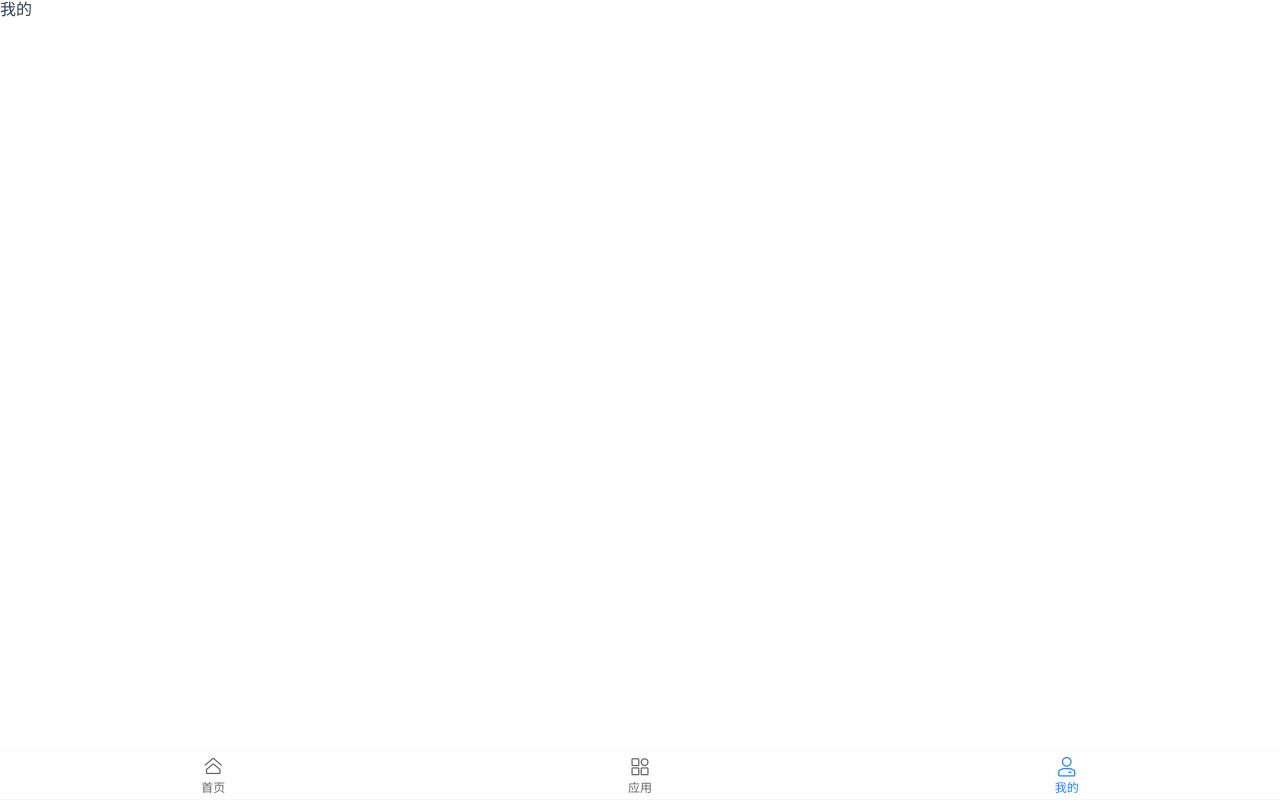
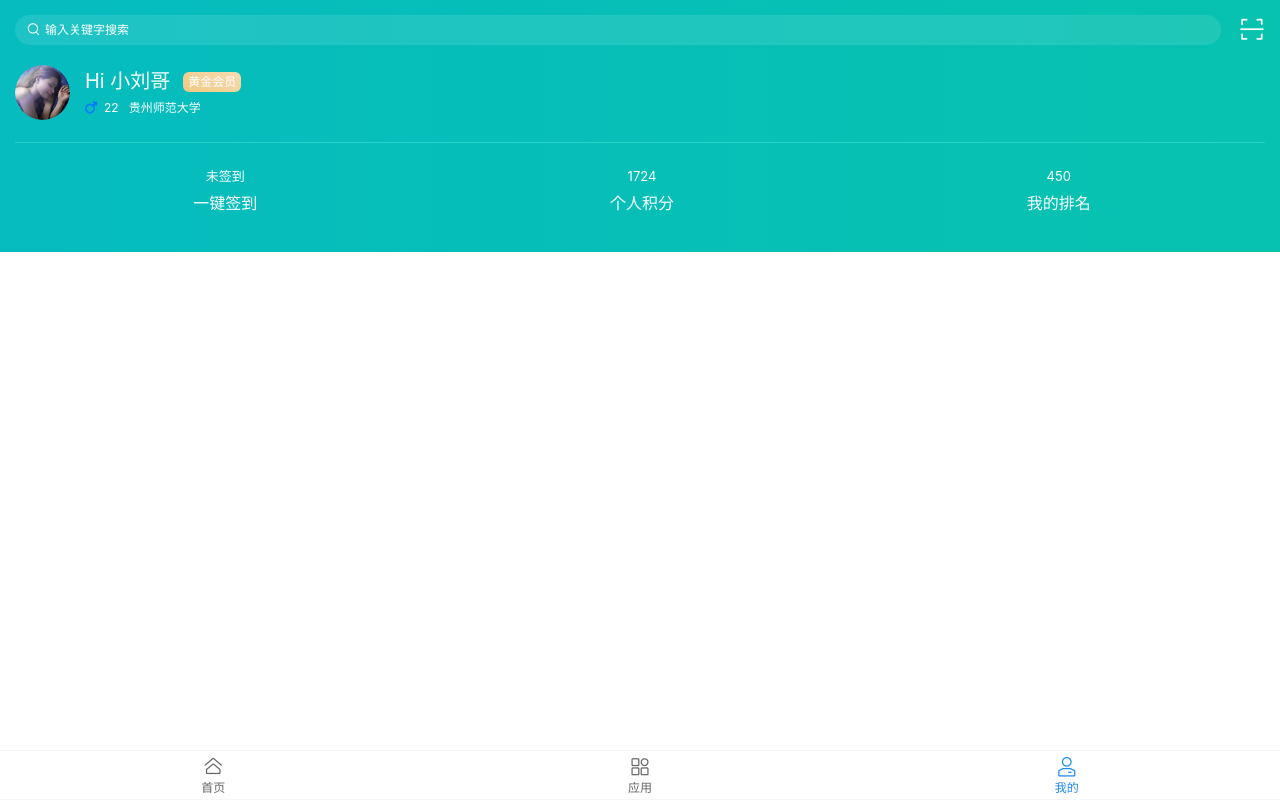
Before and after one commit to PXFGIT974579765/platform, a Vue app: page /my in a window 1280 px wide. Built offline with nearby package versions, Linux system fonts and the light colour scheme.

Commit message:
feat: InfoCard

```diff
--- a/src/assets/styles/base.less
+++ b/src/assets/styles/base.less
@@ -54,3 +54,8 @@ a {
   -webkit-font-smoothing: antialiased;
   -moz-osx-font-smoothing: grayscale;
 }
+
+.flex-col {
+  display: flex;
+  flex-direction: column;
+}
--- /dev/null
+++ b/src/components/InfoCard.vue
@@ -0,0 +1,162 @@
+<template>
+  <div class="info-card">
+    <div class="header" v-if="hasSearch">
+      <search />
+      <button class="qrcode">
+        <span class="iconfont">&#xe746;</span>
+      </button>
+    </div>
+
+    <div v-if="isLogined">
+      <person-desc />
+
+      <hr />
+
+      <div class="score">
+        <div :class="{ isSign: !isSign }" v-if="!isSign">
+          <span>一键签到</span>
+          <span>未签到</span>
+        </div>
+        <div :class="{ isSign: !isSign }">
+          <span>个人积分</span>
+          <span>1724</span>
+        </div>
+        <div :class="{ isSign: !isSign }">
+          <span>我的排名</span>
+          <span>450</span>
+        </div>
+      </div>
+    </div>
+
+    <button v-else class="btn_un_login">
+      <span class="iconfont">未登录</span>
+    </button>
+  </div>
+</template>
+
+<script>
+import Search from '@/components/Search'
+import PersonDesc from '@/components/PersonDesc'
+
+export default {
+  components: {
+    Search,
+    PersonDesc,
+  },
+
+  props: {
+    hasSearch: {
+      // 顶部是否有搜索框
+      type: Boolean,
+      default: true,
+    },
+  },
+  data() {
+    return {
+      value: '',
+      isLogined: true, // 是否登录
+      isSign: false, // 是否签单
+    }
+  },
+
+  methods: {
+    onSearch() {
+      //
+    },
+  },
+}
+</script>
+
+<style lang="less" scoped>
+.info-card {
+  position: relative;
+  padding: 15px 15px 40px;
+  background-image: linear-gradient(90deg, #06bcbf 0%, #07c2af 100%);
+}
+
+.header {
+  display: flex;
+  align-items: center;
+}
+
+.search {
+  flex: 1;
+  margin-right: 18px;
+}
+
+.qrcode {
+  border: 0;
+  background: transparent;
+  outline: 0;
+  .iconfont {
+    font-size: 26px;
+    color: #fff;
+  }
+}
+
+.btn_un_login {
+  position: relative;
+  margin-top: 40px;
+  width: 115px;
+  height: 34px;
+  left: 50%;
+  transform: translateX(-50%);
+  border: 1px solid #fff;
+  border-radius: 17px;
+  background: transparent;
+  outline: 0;
+
+  .iconfont {
+    color: #f5efef;
+    height: 19px;
+    font-size: 20px;
+    line-height: 20px;
+  }
+}
+
+.isSign {
+  display: flex;
+  flex-direction: column-reverse;
+
+  span {
+    &:last-child {
+      margin-left: 4px;
+      font-size: 13px;
+    }
+
+    &:first-child {
+      margin-top: 10px;
+      font-size: 16px;
+    }
+  }
+}
+
+.person-desc {
+  margin-top: 20px;
+}
+
+hr {
+  height: 1px;
+  margin: 22px 0 26px;
+  border: 0;
+  background-image: linear-gradient(#5ceae2, #5ceae2),
+    linear-gradient(#feceb7, #feceb7);
+  opacity: 0.41;
+}
+
+.score {
+  display: flex;
+  font-size: 14px;
+  color: #fff;
+
+  div {
+    flex: 1;
+    text-align: center;
+
+    span {
+      margin-left: 4px;
+      font-size: 19px;
+    }
+  }
+}
+</style>
--- a/src/views/Index/components/My/index.vue
+++ b/src/views/Index/components/My/index.vue
@@ -1,3 +1,13 @@
 <template>
-  <div>我的</div>
+  <info-card />
 </template>
+
+<script>
+import InfoCard from '@/components/InfoCard'
+
+export default {
+  components: {
+    InfoCard,
+  },
+}
+</script>
```
